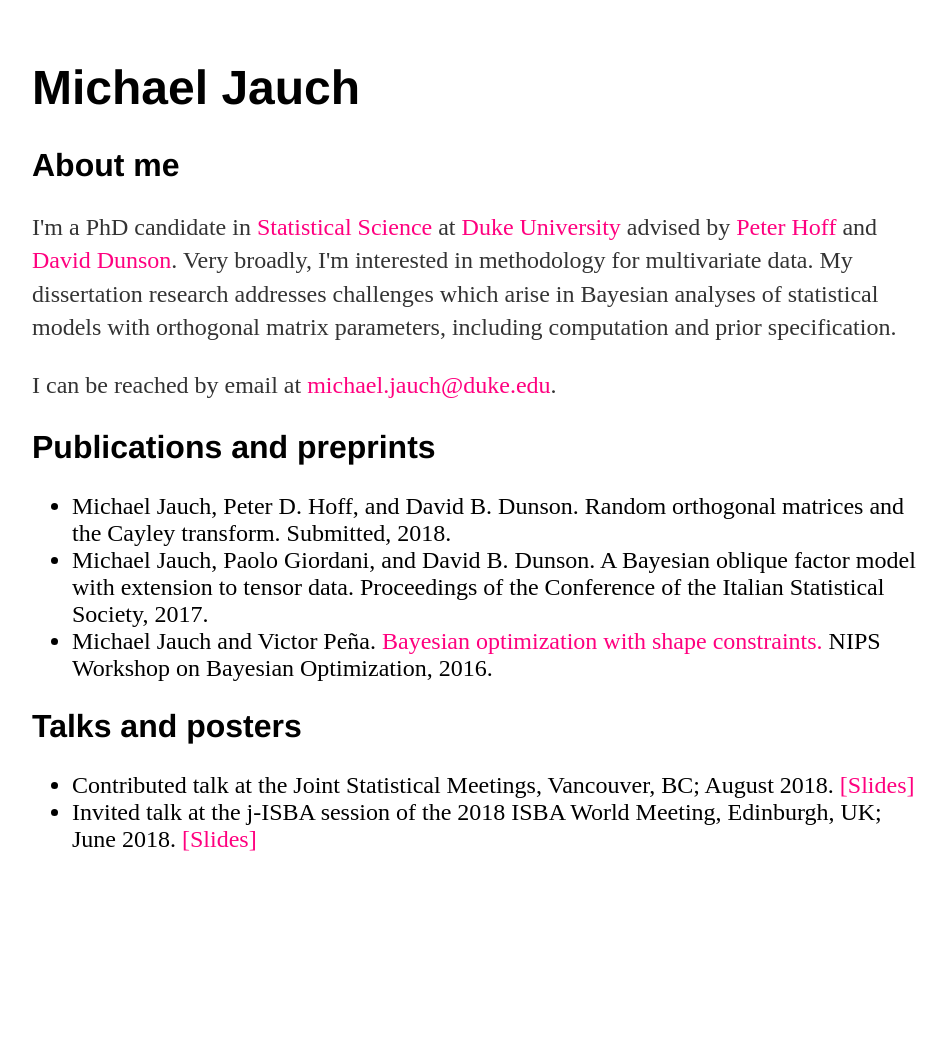
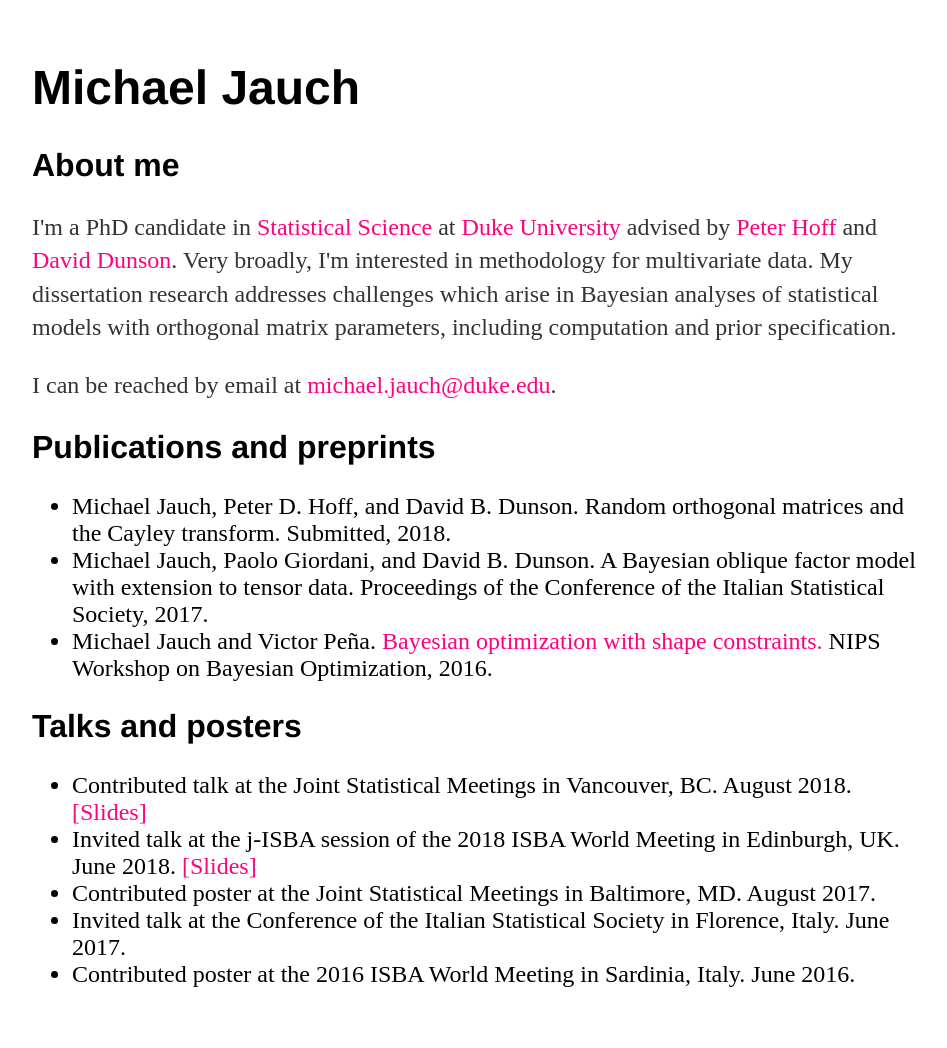
Before and after one commit to michaeljauch/michaeljauch.github.io, a Jekyll site: the page built from index.html, in a window 1280 px wide. Shown: the whole page, without its empty margins (160-1107 px from the left). Built offline with Jekyll 4.4.1, drawn with Linux system fonts in a browser that asks for light colours; before the commit the page ends 913 px from its top, so only the background shows below that.

Commit message:
add talks

```diff
--- a/index.html
+++ b/index.html
@@ -15,8 +15,11 @@ title: Michael Jauch
 	</ul>
 	<h2>Talks and posters</h2>
 	<ul style="font-size:1.5em">
-  		<li> Contributed talk at the Joint Statistical Meetings, Vancouver, BC; August 2018. <a href="http://michaeljauch.github.io/JSM2018.pdf" style="color:#FF007F;">[Slides]</a>  </li>
-  		<li> Invited talk at the j-ISBA session of the 2018 ISBA World Meeting, Edinburgh, UK; June 2018. <a href="http://michaeljauch.github.io/ISBA2018.pdf" style="color:#FF007F;">[Slides]</a> </li>
+  		<li> Contributed talk at the Joint Statistical Meetings in Vancouver, BC. August 2018. <a href="http://michaeljauch.github.io/JSM2018.pdf" style="color:#FF007F;">[Slides]</a>  </li>
+  		<li> Invited talk at the j-ISBA session of the 2018 ISBA World Meeting in Edinburgh, UK. June 2018. <a href="http://michaeljauch.github.io/ISBA2018.pdf" style="color:#FF007F;">[Slides]</a> </li>
+  		<li> Contributed poster at the Joint Statistical Meetings in Baltimore, MD. August 2017. </li>
+  		<li> Invited talk at the Conference of the Italian Statistical Society in Florence, Italy. June 2017. </li>
+  		<li> Contributed poster at the 2016 ISBA World Meeting in Sardinia, Italy. June 2016. </li>
 	</ul>
 
 </div><!-- /.blurb -->
```
